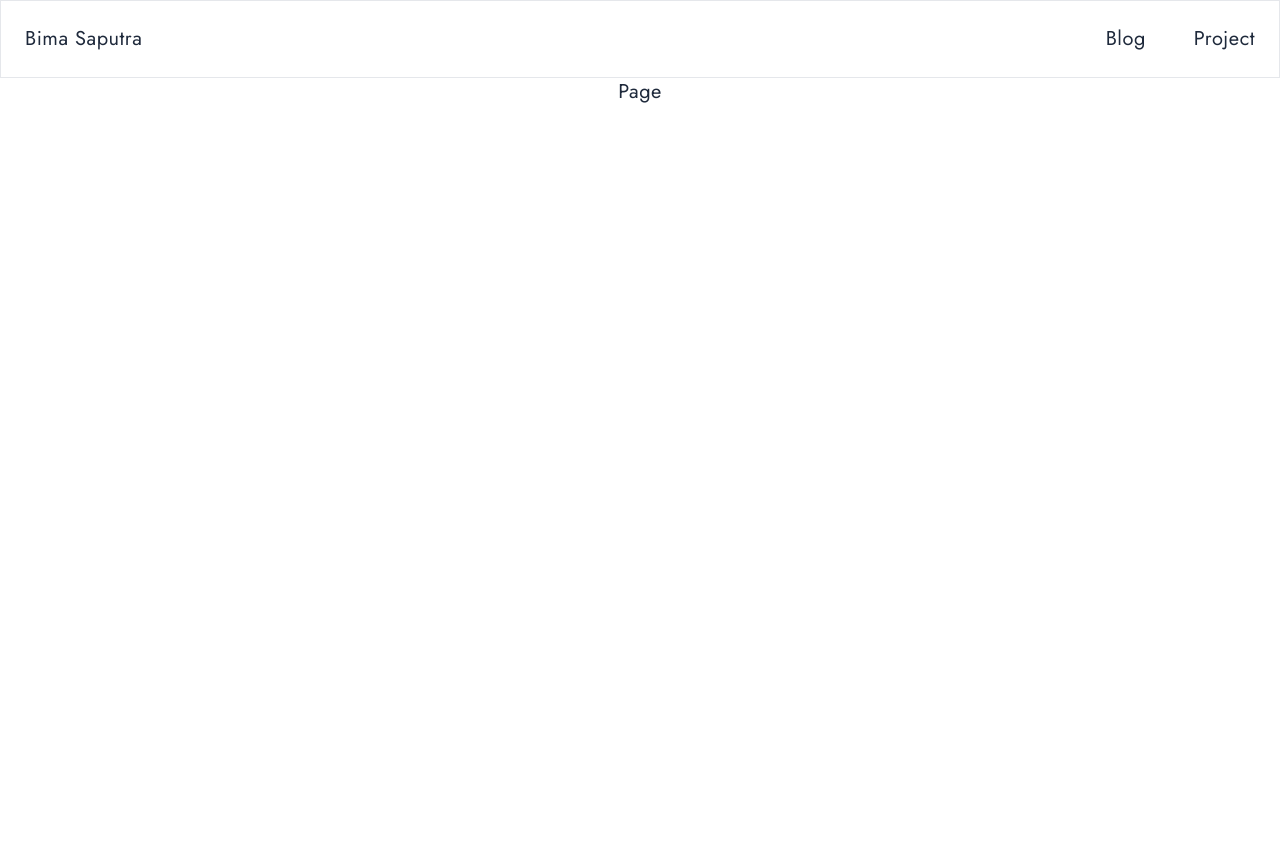
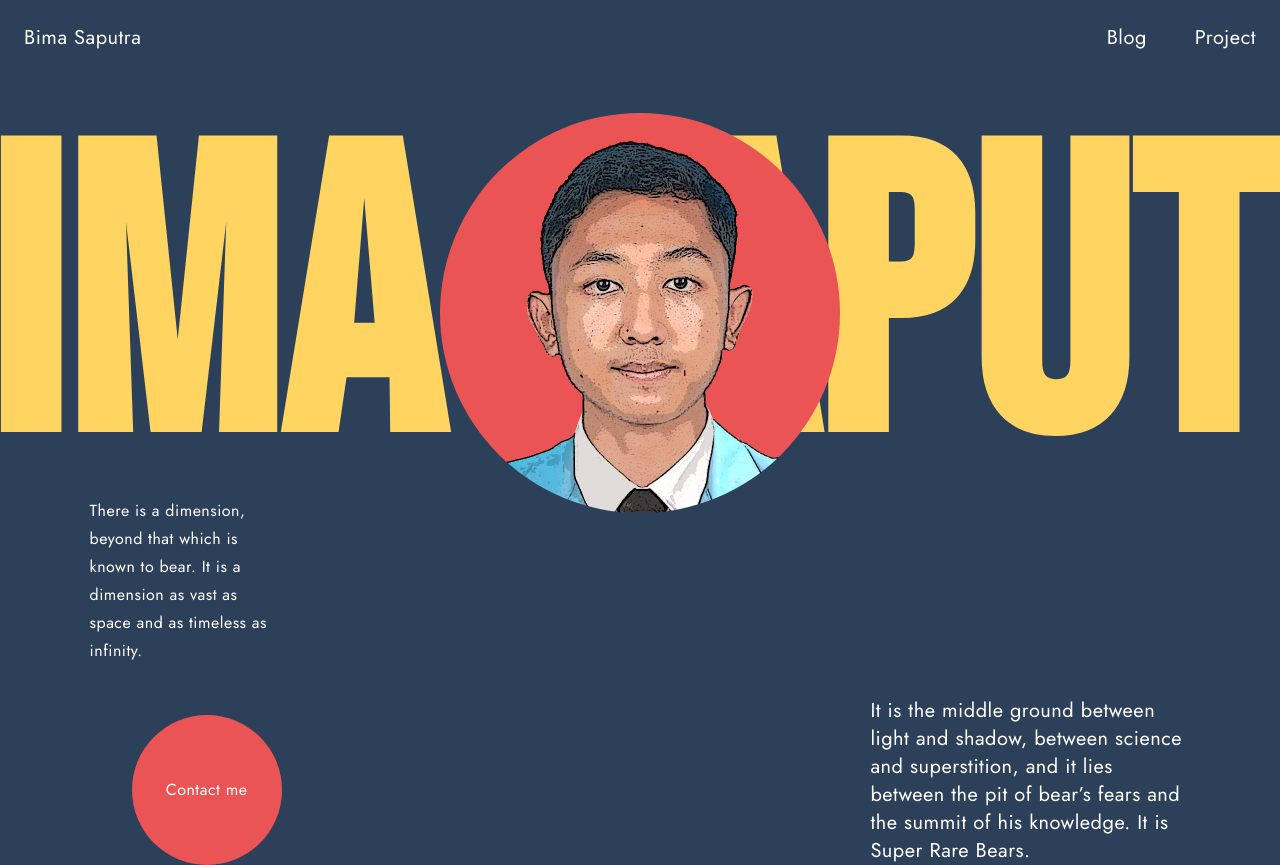
Before and after one commit to bmsptra24/Portofolio, a Next.js app: page /profil in a window 1280 px wide. Before the commit the page ends 800 px from the top, so only its background shows below. Built offline with nearby package versions, Linux system fonts and the light colour scheme.

Commit message:
feat: header in profil

```diff
--- a/package.json
+++ b/package.json
@@ -31,6 +31,7 @@
     "eslint": "^8",
     "eslint-config-next": "14.1.0",
     "postcss": "^8",
+    "sass": "^1.70.0",
     "tailwindcss": "^3.3.0",
     "typescript": "^5"
   }
--- a/src/app/layout.tsx
+++ b/src/app/layout.tsx
@@ -4,7 +4,7 @@ import './globals.css'
 import Header from '@/components/Header/Header'
 import Background from '@/components/Background/Background'
 
-const inter = Jost({ subsets: ['latin'] })
+const josh = Jost({ subsets: ['latin'] })
 
 export const metadata: Metadata = {
   title: 'Bmsptra24 Blog',
@@ -18,7 +18,7 @@ export default function RootLayout({
 }>) {
   return (
     <html lang="en">
-      <body className={inter.className}>
+      <body className={josh.className}>
         <main className="text-xl text-slate-800 leading-7 tracking-wide flex flex-col items-center w-full relative">
           <Header />
           {children}
--- a/src/app/profil/page.tsx
+++ b/src/app/profil/page.tsx
@@ -1,7 +1,63 @@
 import React from 'react'
 
+import '../../styles/profil.scss'
+import { Bebas_Neue } from 'next/font/google'
+import Image from 'next/image'
+const bebasNeue = Bebas_Neue({ subsets: ['latin'], weight: '400' })
 const Page = () => {
-  return <div>Page</div>
+  return (
+    <main className="profil-container">
+      <article className="header">
+        <section className="marquee">
+          <div className={`${bebasNeue.className} items`}>
+            <p>BIMA SAPUTRA</p>
+            <p>BIMA SAPUTRA</p>
+            <p>BIMA SAPUTRA</p>
+            <p>BIMA SAPUTRA</p>
+            <p>BIMA SAPUTRA</p>
+            <p>BIMA SAPUTRA</p>
+            <p>BIMA SAPUTRA</p>
+            <p>BIMA SAPUTRA</p>
+            <p>BIMA SAPUTRA</p>
+            <p>BIMA SAPUTRA</p>
+          </div>
+        </section>
+
+        <section className="intro">
+          <div className="text1">
+            <p>
+              There is a dimension, beyond that which is known to bear. It is a
+              dimension as vast as space and as timeless as infinity.
+            </p>
+            <p>
+              It is the middle ground between light and shadow, between science
+              and superstition, and it lies between the pit of bear’s fears and
+              the summit of his knowledge. It is Super Rare Bears.
+            </p>
+            <div className="btn">Contact me</div>
+          </div>
+          <div className="hero">
+            <Image
+              className="image"
+              width="600"
+              height="600"
+              src={require('../../assets/images/profil.jpg')}
+              alt="profil"
+            />
+          </div>
+          <div className="text2">
+            <p>
+              It is the middle ground between light and shadow, between science
+              and superstition, and it lies between the pit of bear’s fears and
+              the summit of his knowledge. It is Super Rare Bears.
+            </p>
+          </div>
+        </section>
+      </article>
+
+      <article></article>
+    </main>
+  )
 }
 
 export default Page
--- a/src/components/Header/Header.tsx
+++ b/src/components/Header/Header.tsx
@@ -5,11 +5,14 @@ import React from 'react'
 
 const Header = () => {
   return (
-    <section className="w-full border">
+    <section
+      className="w-full text-white "
+      style={{ backgroundColor: '#2d4059' }}
+    >
       <header className="container mx-auto flex justify-between p-6 w-full">
         <Link
           href={'/profil'}
-          className="hover:font-semibold hover:-tracking-wider transition-all cursor-pointer hover:text-slate-950"
+          className="hover:font-semibold hover:-tracking-wider transition-all cursor-pointer hover:text-slate-150"
         >
           Bima Saputra
         </Link>
@@ -18,7 +21,7 @@ const Header = () => {
             <Link
               href={`/${generateSlug(item)}`}
               key={index}
-              className="hover:underline cursor-pointer hover:text-slate-950"
+              className="hover:underline cursor-pointer hover:text-slate-150"
             >
               {item}
             </Link>
--- /dev/null
+++ b/src/styles/profil.scss
@@ -0,0 +1,195 @@
+$nav-height: 4.7rem;
+$px-container: 7svw;
+
+// responsive
+$small: 480px;
+$medium: 900px;
+$large: 1280px;
+
+// colors
+$clr-white: white;
+$clr-black: black;
+$clr-primary: #ffd460;
+$clr-secondary: #2d4059;
+$clr-thirdary: #ea5455;
+$clr-fourary: #f07b3f;
+
+.profil-container {
+  width: 100%;
+
+  .header {
+    min-height: calc(100svh - $nav-height);
+    width: 100%;
+    overflow-x: hidden;
+    position: relative;
+    background-color: $clr-secondary;
+    color: $clr-white;
+    .marquee {
+      // background-color: aqua;
+      margin-top: 4%;
+      overflow: hidden;
+      position: relative;
+      height: 370px;
+      width: 100%;
+      color: $clr-primary;
+
+      @media screen and (max-width: $small) {
+        margin-top: -10%;
+      }
+
+      .items {
+        position: absolute;
+        height: 100%;
+        width: max-content;
+        display: flex;
+        gap: 0.2em;
+        align-items: center;
+        animation: marquee 5s linear infinite;
+
+        position: absolute;
+        overflow: hidden;
+
+        font-size: 400px;
+        font-weight: bolder;
+
+        @media screen and (max-width: $small) {
+          animation: marquee 8s linear infinite;
+          font-size: 200px;
+        }
+      }
+    }
+
+    .intro {
+      // background-color: aqua;
+      padding-left: $px-container;
+      padding-right: $px-container;
+      display: flex;
+      justify-content: space-between;
+
+      @media screen and (max-width: $medium) {
+        justify-content: center;
+      }
+
+      // div {
+      //   border: 10px brown solid;
+      // }
+
+      .text1 {
+        max-width: 16rem;
+        font-size: medium;
+        display: flex;
+        flex-direction: column;
+        gap: 100px;
+        p:nth-child(2) {
+          display: none;
+        }
+
+        @media screen and (max-width: $large) {
+          gap: 50px;
+          max-width: 12rem;
+        }
+
+        @media screen and (max-width: $medium) {
+          margin-top: 250px;
+          gap: 30px;
+          max-width: none;
+          p:nth-child(1) {
+            margin-right: 20rem;
+          }
+          p:nth-child(2) {
+            display: block;
+            margin-left: 20rem;
+          }
+        }
+
+        @media screen and (max-width: $small) {
+          margin-top: 10rem;
+          gap: 30px;
+          max-width: none;
+          p:nth-child(1) {
+            font-size: smaller;
+            margin-right: 5rem;
+          }
+          p:nth-child(2) {
+            display: block;
+            margin-left: 5rem;
+          }
+        }
+
+        .btn {
+          background-color: $clr-thirdary;
+          border-radius: 50%;
+          display: grid;
+          place-content: center;
+          align-self: flex-end;
+          height: 150px;
+          width: 150px;
+
+          @media screen and (max-width: $medium) {
+            align-self: center;
+          }
+        }
+      }
+
+      .hero {
+        position: absolute;
+        top: 50%;
+        left: 50%;
+        margin: auto;
+        transform: translate(-50%, -50%);
+
+        // background-color: $clr-fourary;
+        display: grid;
+        place-content: center;
+        height: 600px;
+        width: 600px;
+
+        .image {
+          border-radius: 50%;
+        }
+
+        @media screen and (max-width: $large) {
+          height: 400px;
+          width: 400px;
+        }
+
+        @media screen and (max-width: $large) {
+          top: 30%;
+        }
+
+        @media screen and (max-width: $small) {
+          top: 30%;
+          height: 85svw;
+          width: 85svw;
+        }
+      }
+
+      .text2 {
+        max-width: 25rem;
+        display: flex;
+        align-items: end;
+
+        @media screen and (max-width: $large) {
+          max-width: 20rem;
+        }
+
+        @media screen and (max-width: $medium) {
+          display: none;
+        }
+
+        @media screen and (max-width: $small) {
+          max-width: 60rem;
+        }
+      }
+    }
+  }
+}
+
+@keyframes marquee {
+  0% {
+    left: 0;
+  }
+  100% {
+    left: calc(-1770px - 0.2em);
+  }
+}
--- /dev/null
+++ b/src/styles/variables.module.scss
@@ -0,0 +1,5 @@
+$primary-color: #64ff00;
+
+:export {
+  primaryColor: $primary-color;
+}
```
Also changed, not shown: src/assets/images/profil.jpg (added), 1 other file (tests, documents, lock files or other folders).
